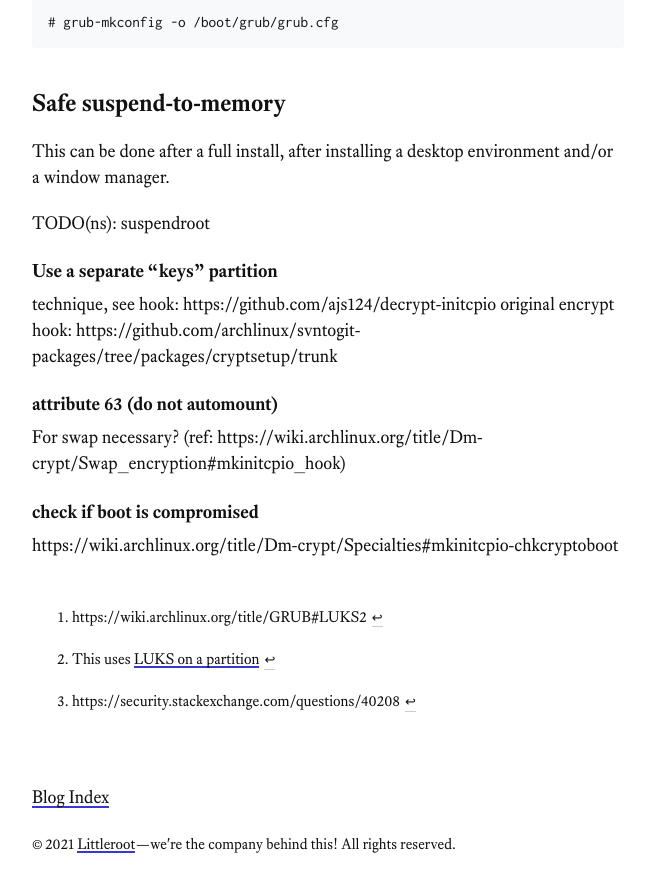
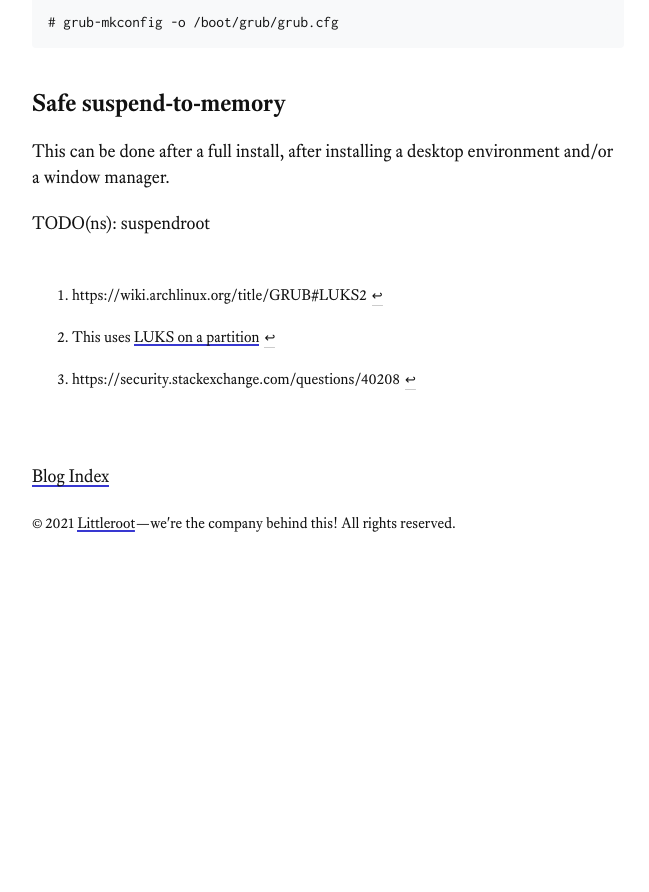
Before and after one commit to littleroot/blog, a Jekyll site: the page built from _pages/arch linux install 2021.md, in a window 1280 px wide and 900 px high, scrolled down 5867 px. Shown: the top 892 px of the window, without its empty margins (312-961 px from the left). Built offline with Jekyll 4.4.1, drawn with Linux system fonts in a browser that asks for light colours; after the commit the page ends 6450 px from its top, so only the background shows below that.

Commit message:
arch finished

```diff
--- a/_pages/arch linux install 2021.md
+++ b/_pages/arch linux install 2021.md
@@ -283,33 +283,3 @@ This can be done after a full install, after installing a desktop
 environment and/or a window manager.
 
 TODO(ns): suspendroot
-
-
-
-
-
-
-
-
-
-
-
-
-
-
-
-
-
-
-### Use a separate "keys" partition
-
-technique, see hook: https://github.com/ajs124/decrypt-initcpio
-original encrypt hook: https://github.com/archlinux/svntogit-packages/tree/packages/cryptsetup/trunk
-
-### attribute 63 (do not automount)
-
-For swap necessary? (ref: https://wiki.archlinux.org/title/Dm-crypt/Swap_encryption#mkinitcpio_hook)
-
-### check if boot is compromised
-
-https://wiki.archlinux.org/title/Dm-crypt/Specialties#mkinitcpio-chkcryptoboot
```
Also changed, not shown: 1 other file.
